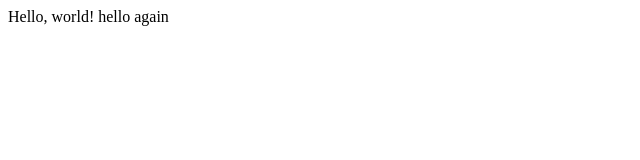
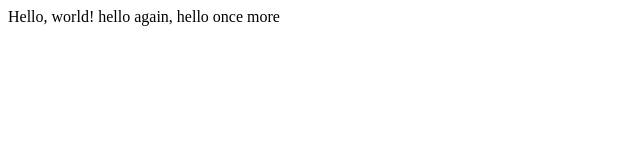
Before and after one commit to somoye123/lecture0, a plain HTML site: page hello.html in a window 1280 px wide. Shown: the whole page, without its empty margins (0-640 px from the left). Drawn offline with Linux system fonts and the light colour scheme.

Commit message:
Update hello.html

```diff
--- a/hello.html
+++ b/hello.html
@@ -4,6 +4,6 @@
 	<title>My web page</title>
 </head>
 <body>
-	Hello, world! hello again
+	Hello, world! hello again, hello once more
 </body>
 </html>
```
